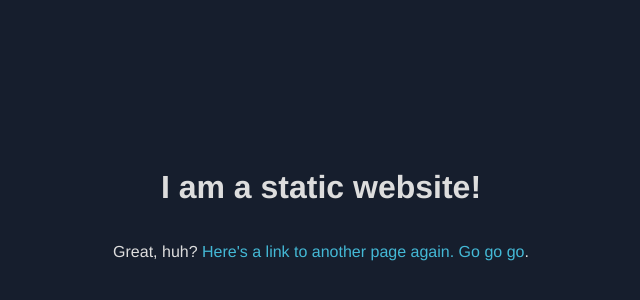
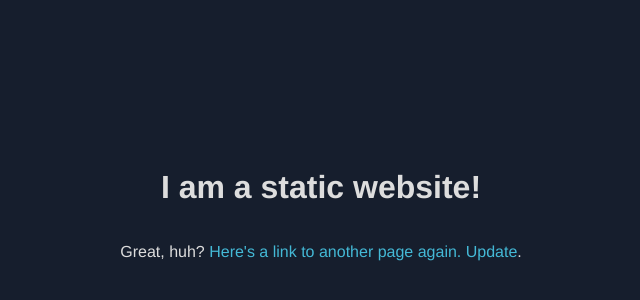
Before and after one commit to humanman/sss, a plain HTML site: page www/index.html in a window 1280 px wide. Shown: the part 188-488 px from the top of the page, 319-959 px from the left. Drawn offline with Linux system fonts and the light colour scheme; a web font is replaced by a local one.

Commit message:
update to trigger build

```diff
--- a/www/index.html
+++ b/www/index.html
@@ -11,6 +11,6 @@
     <body>
         <h1>I am a static website!</h1>
 
-        <p>Great, huh? <a href="other.html">Here's a link to another page again. Go go go</a>.</p>
+        <p>Great, huh? <a href="other.html">Here's a link to another page again. Update</a>.</p>
     </body>
 </html>
```
